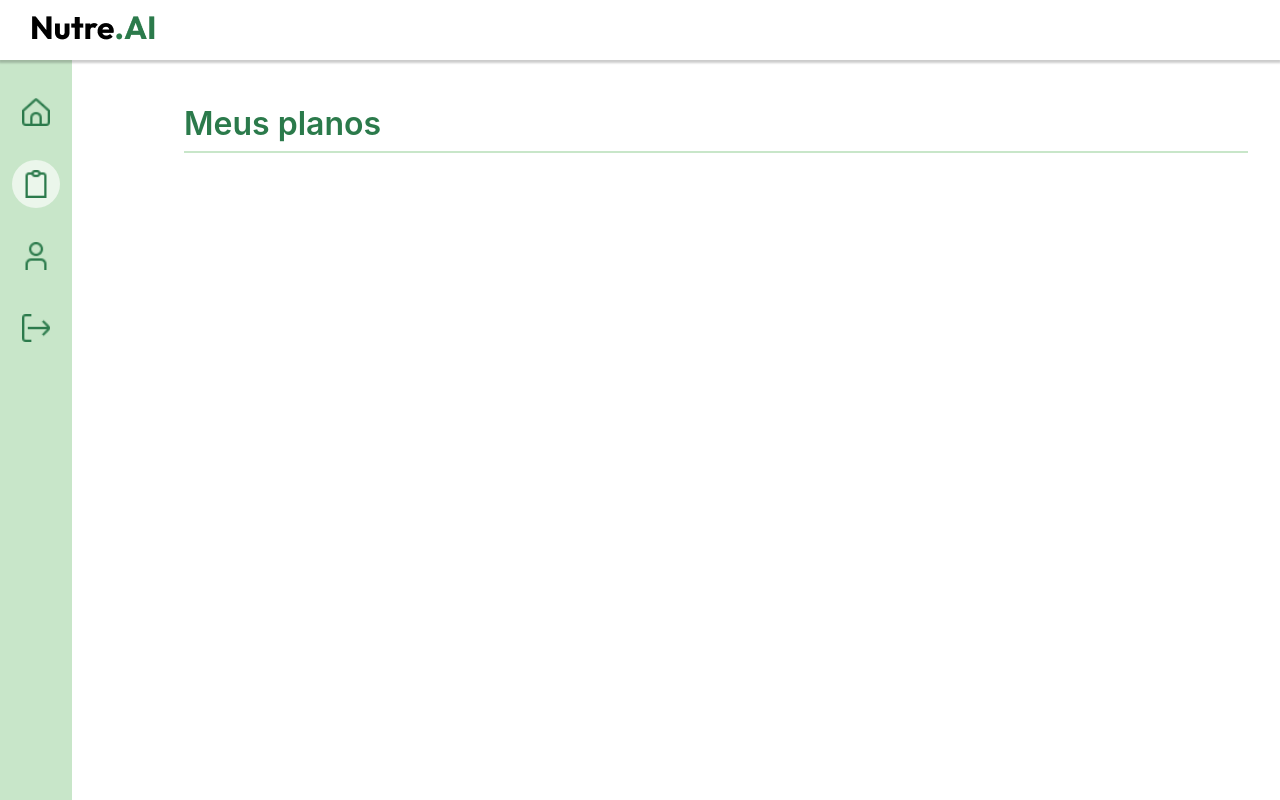
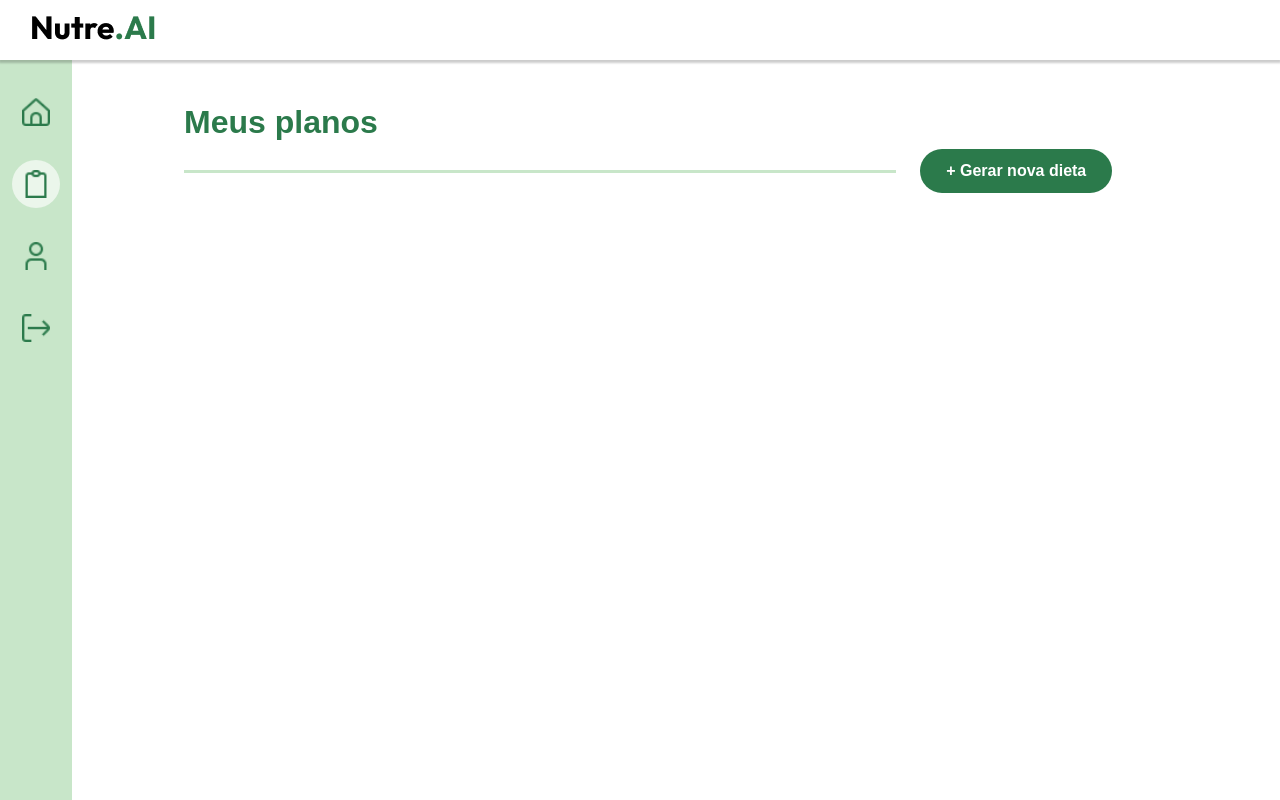
Before and after one commit to John-Cavalcanti/Diet_App, a React (Vite) app in the folder frontend/nutreai/: page /myplans in a window 1280 px wide. Built offline with nearby package versions, Linux system fonts and the light colour scheme.

Commit message:
feat: criação do botao gerar nova dieta

```diff
--- a/frontend/nutreai/src/pages/myplans/index.tsx
+++ b/frontend/nutreai/src/pages/myplans/index.tsx
@@ -1,6 +1,7 @@
 import styled from "styled-components"
 import { Sidebar } from "../../componens/sidebar"
 import { Header } from "../../componens/header"
+
 
 export function MyPlans() {
   return (
@@ -12,7 +13,12 @@ export function MyPlans() {
       <MainContent>
         <TitleRow>
           <Title>Meus planos</Title>
-          <Line />
+          <LineRow>
+            <Line />
+            <NewPlanButton>
+              + Gerar nova dieta
+            </NewPlanButton>
+          </LineRow>
         </TitleRow>
 
       </MainContent>
@@ -43,22 +49,44 @@ const MainContent = styled.div`
   margin-top: 4.5rem;
   padding: 2rem;
 `
+
 const TitleRow = styled.div`
   display: flex;
   flex-direction: column;
   align-items: flex-start;
   gap: 0.5rem;
-  margin-bottom: 2.5rem;
 `
+
+const LineRow = styled.div`
+    display: flex;
+    align-items: center;
+    gap: 1.5rem;
+    width: 100%;
+
+`
+
 const Title = styled.h1`
   font-size: 2rem;
-  font-family: 'Inter', sans-serif;
   font-weight: 600;
   color: ${({ theme }) => theme["green-700"]};
-  margin: 0;
 `
+
 const Line = styled.div`
-  width: 100%;
-  height: 2px;
+  flex: 100%;
+  height: 3px;
   background: ${({ theme }) => theme["green-100"]};
 `
+
+const NewPlanButton = styled.button`
+  background: ${({theme}) => theme["green-700"]};
+  color: white;
+  font-weight: 600;
+  font-size: 1rem;
+  padding: 0.6rem 1.5rem;
+  margin-right: 8.5rem;
+  border: none;
+  border-radius: 24px;
+  width: 16.4rem;
+  height: 2.75rem;
+  cursor: pointer;
+`
```
